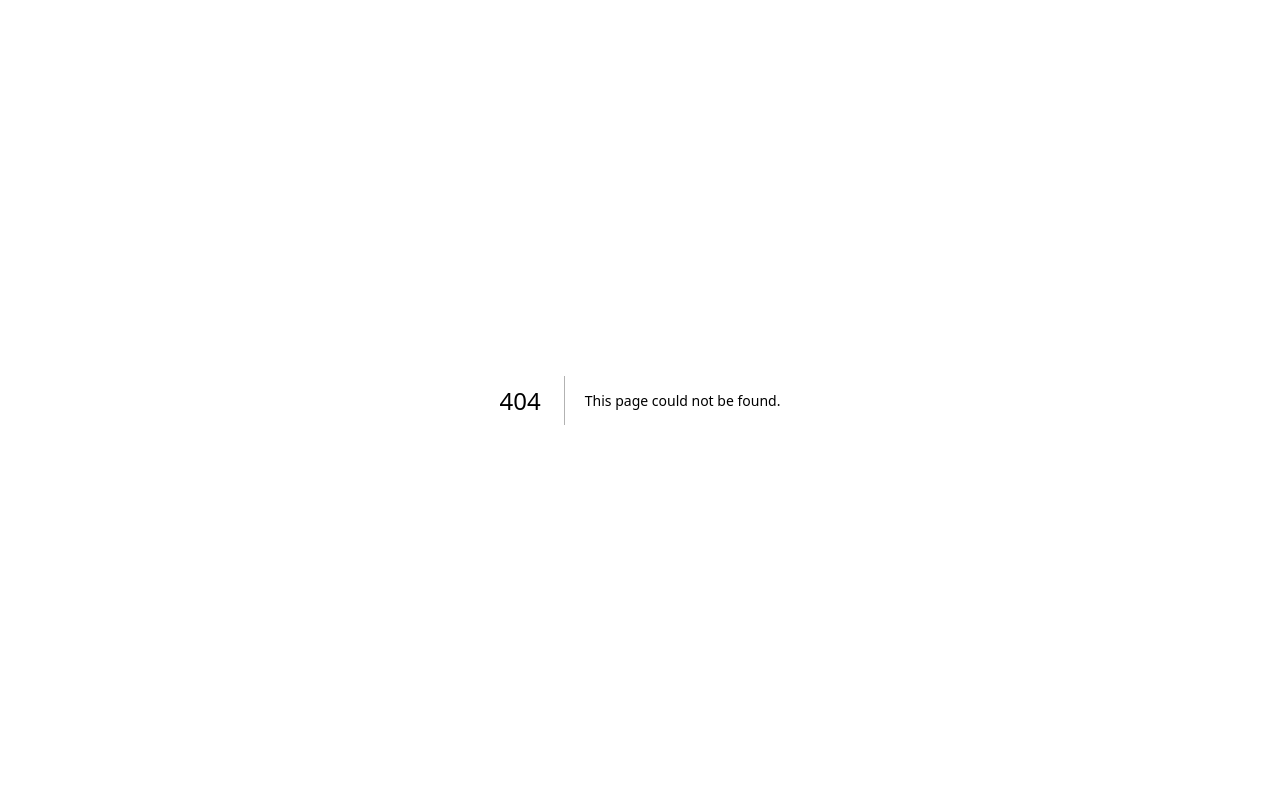
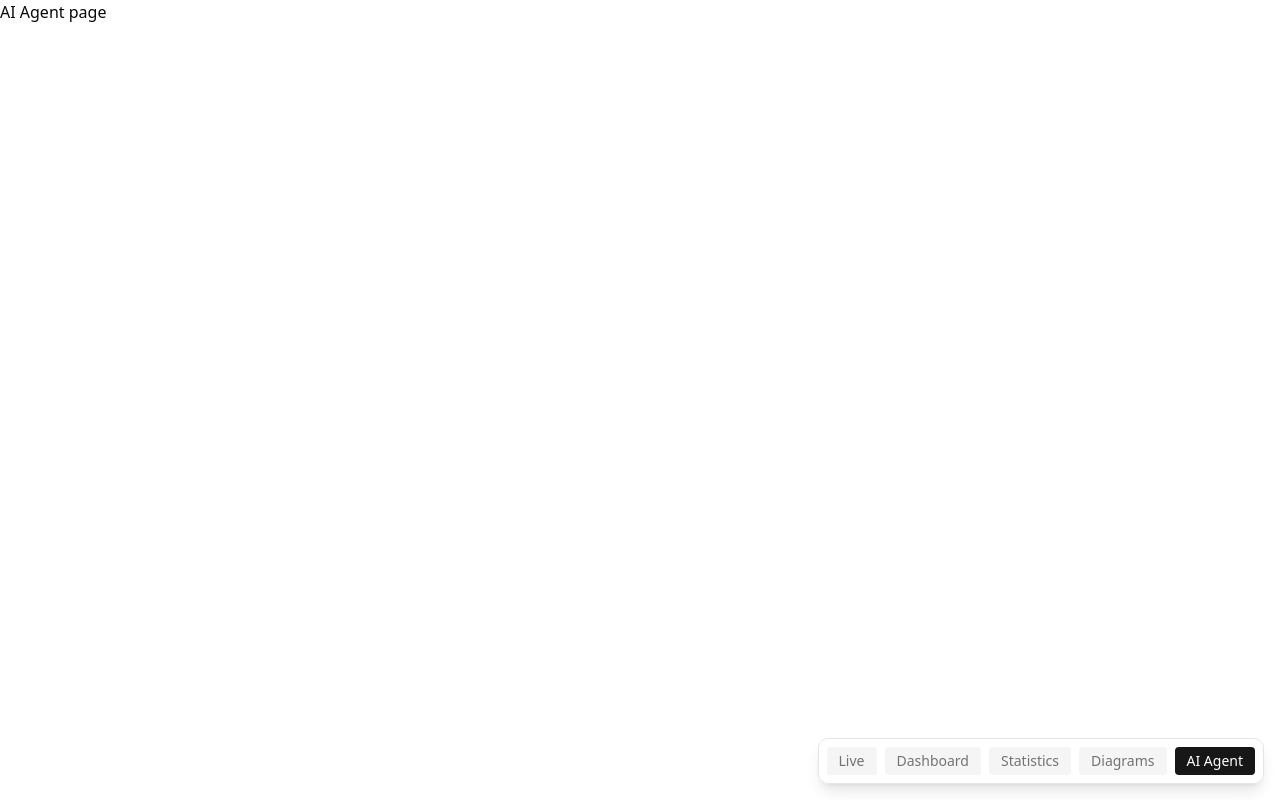
Before and after one commit to entrpyc/clearroute-hackathon-25, a Next.js app: page /dashboard/ai-agent in a window 1280 px wide. Before the commit this address had no page. Built offline with nearby package versions, Linux system fonts and the light colour scheme.

Commit message:
add dashboard navigation and pages for AI Agent, Diagrams, Live, and Statistics

```diff
--- /dev/null
+++ b/src/app/dashboard/ai-agent/page.tsx
@@ -0,0 +1,5 @@
+export default function AiAgentPage() {
+  return (
+    <div>AI Agent page</div>
+		);
+}
--- /dev/null
+++ b/src/app/dashboard/diagrams/page.tsx
@@ -0,0 +1,5 @@
+export default function DiagramsPage() {
+  return (
+    <div>Diagrams page</div>
+  )
+}
--- /dev/null
+++ b/src/app/dashboard/layout.tsx
@@ -0,0 +1,10 @@
+import { DashboardNav } from '@/components/DashboardNav';
+
+export default function DashboardLayout({ children }: { children: React.ReactNode }) {
+  return (
+    <div className="flex flex-col min-h-screen">
+      <DashboardNav/>
+      <div className="flex-1">{children}</div>
+    </div>
+  )
+}
--- /dev/null
+++ b/src/app/dashboard/live/page.tsx
@@ -0,0 +1,5 @@
+export default function LivePage() {
+	return (
+		<div>Live page</div>
+	)
+}
--- /dev/null
+++ b/src/app/dashboard/page.tsx
@@ -0,0 +1,5 @@
+export default function DashboardPage() {
+	return (
+		<div>Dashboard page</div>
+	)
+}
--- /dev/null
+++ b/src/app/dashboard/statistics/page.tsx
@@ -0,0 +1,5 @@
+export default function StatisticsPage() {
+  return (
+    <div>Statistics page</div>
+  );
+}
--- a/src/app/panel/asen/page.tsx
+++ b/src/app/panel/asen/page.tsx
@@ -13,6 +13,7 @@ import {
   CardHeader,
   CardTitle,
 } from '@/components/ui/card';
+import { DashboardNav } from '@/components/DashboardNav';
 
 const suggestions = [
   { id: 1, text: "Reduce brake bias for turn 4." },
@@ -125,11 +126,12 @@ export default function DashboardLayout() {
 
           {/* Navigation aligned to the right */}
           <div className="flex gap-2 shrink-0">
-            {['Live', 'Dashboard', 'Statistics', 'Diagrams', 'AI Agent'].map((label) => (
+            {/* {['Live', 'Dashboard', 'Statistics', 'Diagrams', 'AI Agent'].map((label) => (
               <button key={label} className="px-3 py-1 rounded bg-muted text-sm">
                 {label}
               </button>
-            ))}
+            ))} */}
+            <DashboardNav />
           </div>
         </div>
       </div>
--- /dev/null
+++ b/src/components/DashboardNav.tsx
@@ -0,0 +1,31 @@
+'use client'
+import { usePathname, useRouter } from 'next/navigation'
+
+const tabs = [
+  { label: 'Live', path: '/dashboard/live' },
+  { label: 'Dashboard', path: '/dashboard' },
+  { label: 'Statistics', path: '/dashboard/statistics' },
+  { label: 'Diagrams', path: '/dashboard/diagrams' },
+  { label: 'AI Agent', path: '/dashboard/ai-agent' },
+]
+
+export function DashboardNav() {
+  const router = useRouter()
+  const pathname = usePathname()
+
+  return (
+    <div className="fixed bottom-4 right-4 z-50 flex gap-2 bg-background/80 p-2 rounded-lg shadow-lg border">
+      {tabs.map(({ label, path }) => (
+        <button
+          key={label}
+          onClick={() => router.push(path)}
+          className={`px-3 py-1 rounded text-sm ${
+            pathname === path ? 'bg-primary text-white' : 'bg-muted text-muted-foreground'
+          }`}
+        >
+          {label}
+        </button>
+      ))}
+    </div>
+  )
+}
```
